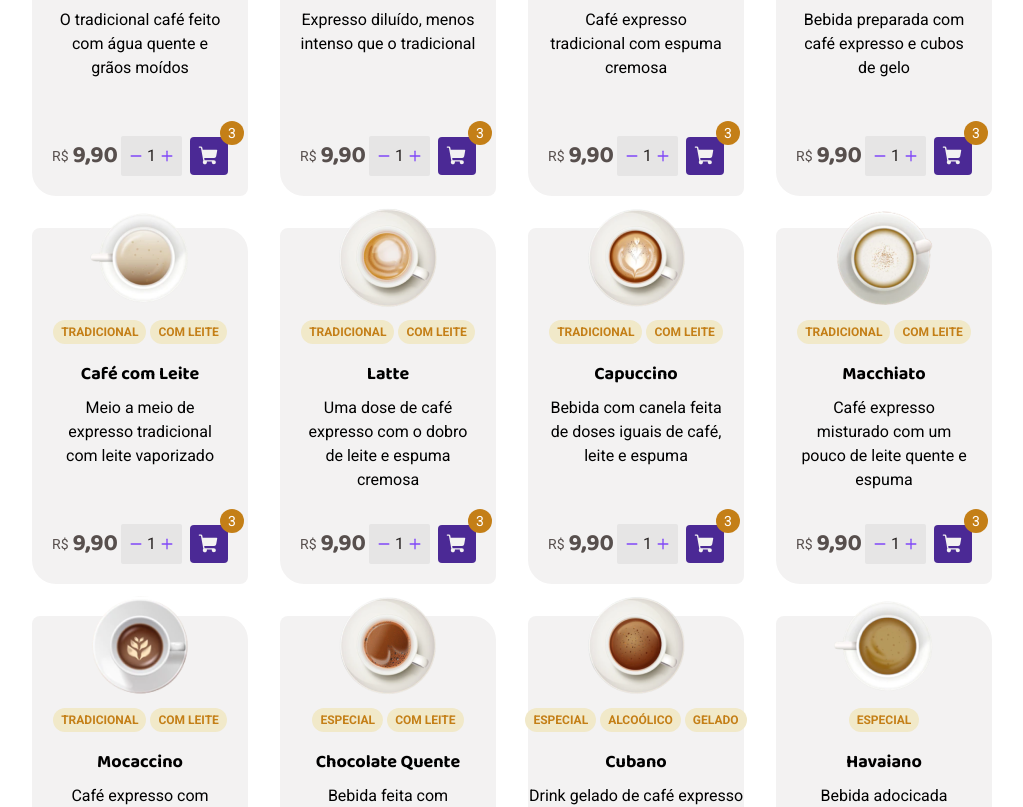
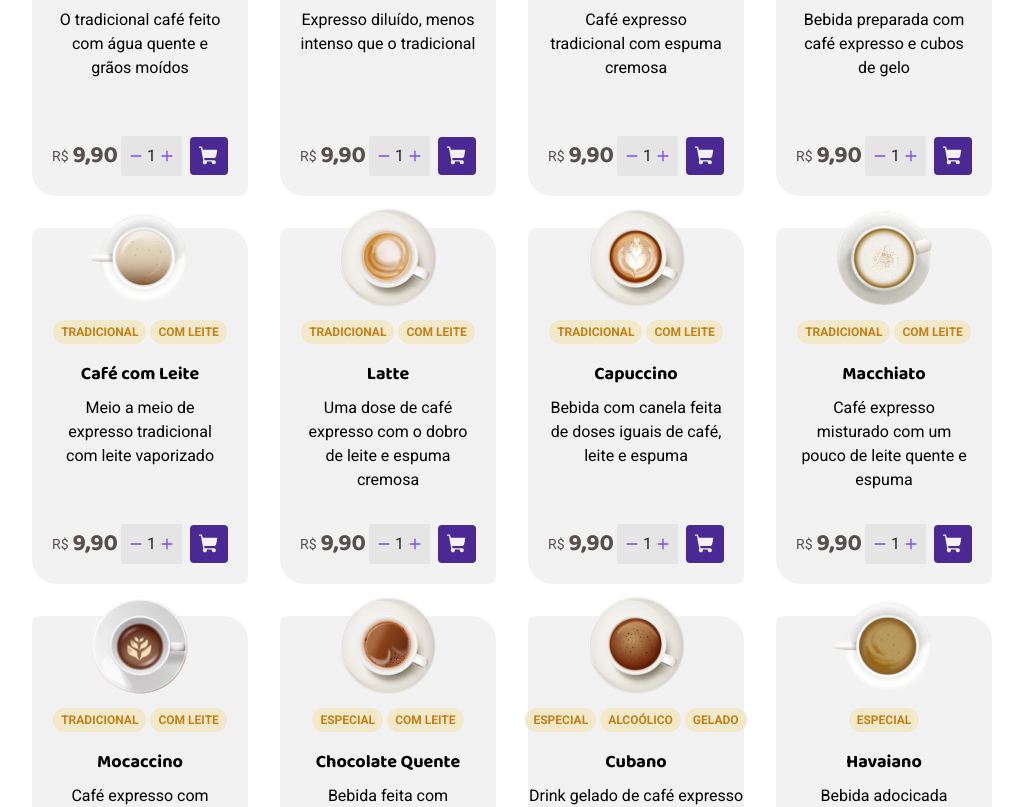
Before and after one commit to FabioFiorita/ignite-challenge-reactjs-coffee-delivery, a React (Vite) app: page / in a window 1280 px wide. Shown: the part 1040-1847 px from the top of the page, without its empty margins (128-1151 px from the left). Built offline with nearby package versions, Linux system fonts and the light colour scheme.

Commit message:
refactor: :recycle: Refactor CartButton component to conditionally render the count span

```diff
--- a/src/components/CartButton.tsx
+++ b/src/components/CartButton.tsx
@@ -18,9 +18,11 @@ export type CartButtonProps = ButtonHTMLAttributes<HTMLButtonElement> &
 export function CartButton({ variant, ...props }: CartButtonProps) {
   return (
     <button {...props} className={cartButton({ variant })}>
-      <span className="absolute -right-4 -top-4 flex h-6 w-6 items-center justify-center rounded-full bg-yellow-dark text-sm text-white">
-        3
-      </span>
+      {variant == 'secondary' && (
+        <span className="absolute -right-4 -top-4 flex h-6 w-6 items-center justify-center rounded-full bg-yellow-dark text-sm text-white">
+          3
+        </span>
+      )}
       <ShoppingCart size={22} weight="fill" />
     </button>
   )
```
